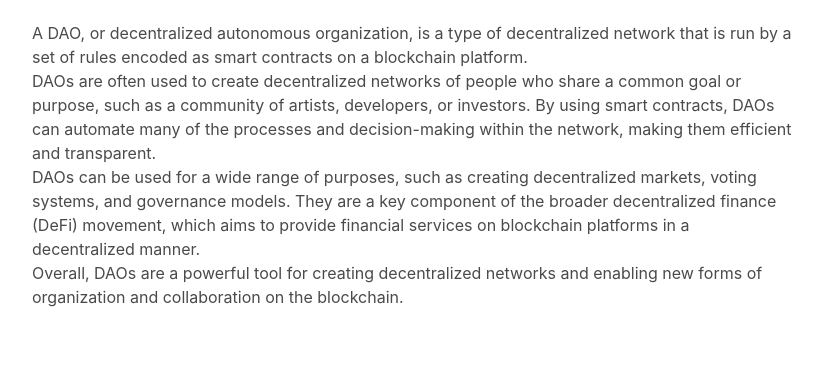
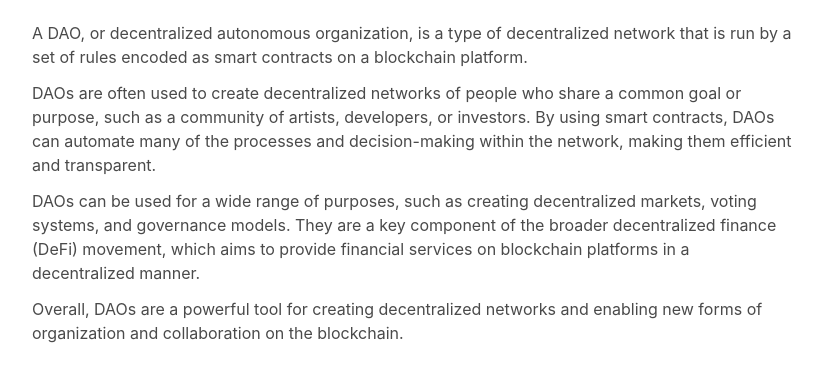
Before and after one commit to davidedicillo/whatisadao, a plain HTML site: page index.html in a window 1280 px wide. Shown: the part 87-468 px from the top of the page, without its empty margins (228-1050 px from the left). Drawn offline with nearby package versions, Linux system fonts and the light colour scheme.

Commit message:
adding some margin

```diff
--- a/index.html
+++ b/index.html
@@ -11,16 +11,16 @@
         <h1 class="title has-text-centered">What is a DAO?</h1>
         <div class="columns is-vcentered is-centered is-variable">
           <div class="column is-two-thirds">
-            <p>
+            <p class="mb-3">
               A DAO, or decentralized autonomous organization, is a type of decentralized network that is run by a set of rules encoded as smart contracts on a blockchain platform.
             </p>
-            <p>
+            <p class="mb-3">
               DAOs are often used to create decentralized networks of people who share a common goal or purpose, such as a community of artists, developers, or investors. By using smart contracts, DAOs can automate many of the processes and decision-making within the network, making them efficient and transparent.
             </p>
-            <p>
+            <p class="mb-3">
               DAOs can be used for a wide range of purposes, such as creating decentralized markets, voting systems, and governance models. They are a key component of the broader decentralized finance (DeFi) movement, which aims to provide financial services on blockchain platforms in a decentralized manner.
             </p>
-            <p>
+            <p class="mb-3">
               Overall, DAOs are a powerful tool for creating decentralized networks and enabling new forms of organization and collaboration on the blockchain.
             </p>
           </div>
```
